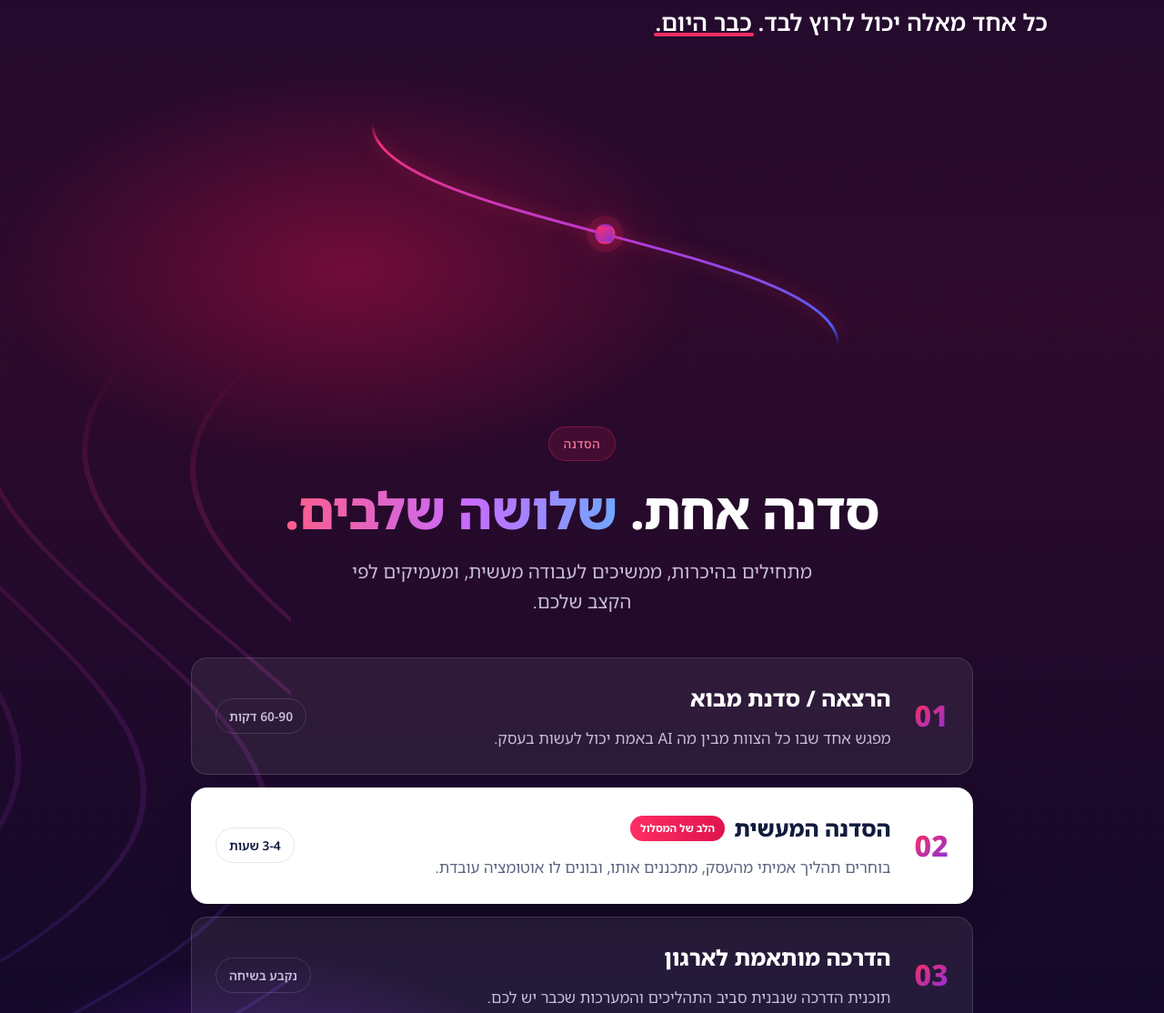
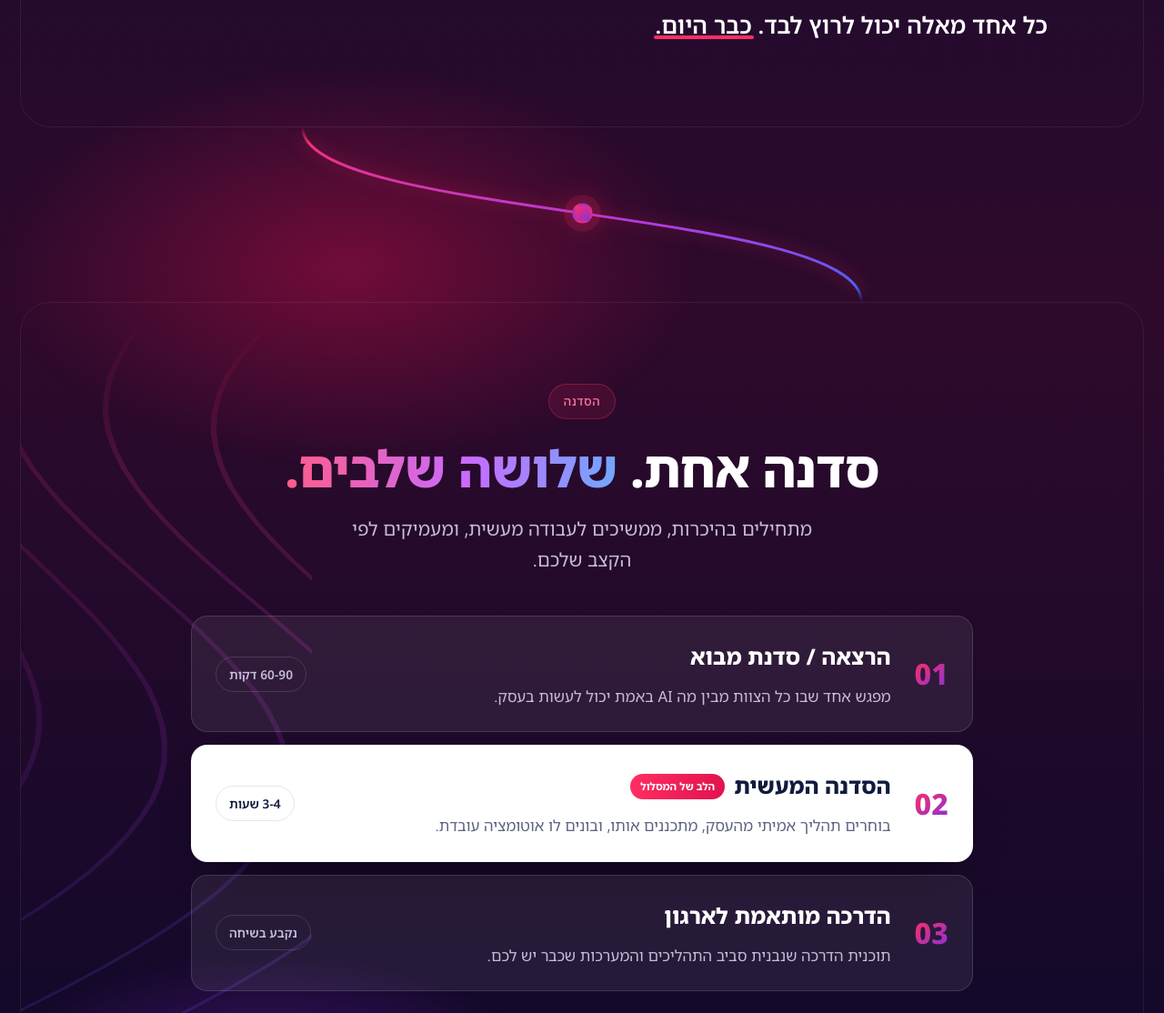
Before and after one commit to erezbrtl/automations, a plain HTML site: page index.html in a window 1280 px wide. Shown: the part 1545-2659 px from the top of the page at 91% size. Drawn offline with Linux system fonts and the light colour scheme.

Commit message:
Frame each section as a station, vary the legs between them
The route reads as progress now rather than decoration.

- Every section carries a hairline frame and warms up - brighter border,
  a touch more surface, a soft glow - while it holds the middle of the
  screen, so exactly one station is lit as you travel
- Station state is driven by the same scroll pass that draws the curves,
  which is more predictable than an observer that can light two at once;
  the observer stays as the reduced-motion path
- The curves no longer repeat: waypoints chain so each leg starts where
  the last ended, and every leg has its own bend and length

Verified across four scroll positions: one station lit at a time, moving
top → steps → examples → contact, and all six curves distinct.

```diff
--- a/assets/css/site.css
+++ b/assets/css/site.css
@@ -90,7 +90,27 @@ a { color: inherit; }
 
 /* ---------- Layout ---------- */
 .wrap { position: relative; z-index: 1; width: 100%; max-width: var(--measure); margin-inline: auto; padding-inline: var(--gutter); }
-.section { padding-block: var(--sect); position: relative; }
+/* every section is a station on the route: a hairline frame that
+   warms up once you arrive at it */
+.section {
+  position: relative;
+  padding-block: var(--sect);
+  max-width: calc(var(--measure) + var(--gutter) * 2.4);
+  margin-inline: auto;
+  border: 1px solid rgba(255, 255, 255, .07);
+  border-radius: clamp(20px, 2.6vw, 34px);
+  background: rgba(255, 255, 255, .014);
+  transition: border-color .6s ease, background .6s ease, box-shadow .6s ease;
+}
+.section.is-here {
+  border-color: rgba(255, 255, 255, .17);
+  background: rgba(255, 255, 255, .03);
+  box-shadow: 0 0 60px -30px rgba(255, 46, 99, .5), inset 0 1px 0 rgba(255, 255, 255, .05);
+}
+@media (max-width: 700px) {
+  .section { margin-inline: 10px; border-radius: 18px; }
+}
+@media (prefers-reduced-motion: reduce) { .section { transition: none; } }
 
 /* ---------------------------------------------------------
    One continuous ground for the whole page.
@@ -556,10 +576,13 @@ h1 + .btn-row, h2 + .btn-row, p + .btn-row, .h-sub + .btn-row { margin-top: clam
 .junction {
   position: relative;
   height: clamp(150px, 19vw, 260px);
+  /* legs of different lengths keep the descent from feeling metronomic */
   z-index: 1;
   pointer-events: none;
   overflow: hidden;
 }
+.junction:nth-of-type(2n) { height: clamp(126px, 15vw, 210px); }
+.junction:nth-of-type(3n) { height: clamp(170px, 22vw, 300px); }
 .junction svg {
   position: absolute; inset: 0; width: 100%; height: 100%; overflow: visible;
   -webkit-mask-image: linear-gradient(180deg, transparent 0%, #000 9%, #000 91%, transparent 100%);
--- a/assets/js/site.js
+++ b/assets/js/site.js
@@ -73,6 +73,16 @@
 
   /* ---------- the journey between the sections ---------- */
   var junctions = Array.prototype.slice.call(document.querySelectorAll(".junction"));
+  var sections = Array.prototype.slice.call(document.querySelectorAll("main > .section"));
+
+  /* the station you are standing in: the one holding the middle of the screen */
+  function updateStations() {
+    var mid = window.innerHeight * 0.5;
+    sections.forEach(function (sec) {
+      var r = sec.getBoundingClientRect();
+      sec.classList.toggle("is-here", r.top <= mid && r.bottom >= mid);
+    });
+  }
 
   function layoutJunctions() {
     junctions.forEach(function (j, i) {
@@ -84,13 +94,16 @@
       var draw = j.querySelector(".j-draw");
       svg.setAttribute("viewBox", "0 0 " + w + " " + h);
 
-      /* leave one side, arrive at the other, alternating down the page */
-      var rightFirst = i % 2 === 0;
-      var x0 = w * (rightFirst ? 0.68 : 0.32);
-      var x1 = w * (rightFirst ? 0.28 : 0.72);
+      /* waypoints chain so each curve starts where the last one ended,
+         and the bend of every leg differs so the route never repeats */
+      var lane = [0.70, 0.26, 0.74, 0.30, 0.64, 0.34, 0.72];
+      var bend = [[0.34, 0.66], [0.52, 0.46], [0.28, 0.74], [0.58, 0.40], [0.44, 0.58], [0.36, 0.70]];
+      var x0 = w * lane[i % lane.length];
+      var x1 = w * lane[(i + 1) % lane.length];
+      var b = bend[i % bend.length];
       var d = "M " + x0.toFixed(1) + " 0" +
-              " C " + x0.toFixed(1) + " " + (h * 0.44).toFixed(1) + ", " +
-                      x1.toFixed(1) + " " + (h * 0.56).toFixed(1) + ", " +
+              " C " + x0.toFixed(1) + " " + (h * b[0]).toFixed(1) + ", " +
+                      x1.toFixed(1) + " " + (h * b[1]).toFixed(1) + ", " +
                       x1.toFixed(1) + " " + h.toFixed(1);
       base.setAttribute("d", d);
       draw.setAttribute("d", d);
@@ -128,6 +141,7 @@
         dot.setAttribute("cy", head.y);
       }
     });
+    updateStations();
   }
 
   function fillJunctions() {
@@ -156,16 +170,17 @@
         jQueued = true;
         window.requestAnimationFrame(function () { drawJunctions(); jQueued = false; });
       }, { passive: true });
-    } else {
-      /* still light each stop as its gap is reached */
-      if ("IntersectionObserver" in window) {
-        var jObs = new IntersectionObserver(function (entries) {
-          entries.forEach(function (e) {
-            if (e.isIntersecting) { e.target.querySelector(".j-stop").classList.add("is-on"); }
-          });
-        }, { rootMargin: "0px 0px -30% 0px" });
-        junctions.forEach(function (j) { jObs.observe(j); });
-      }
+    } else if ("IntersectionObserver" in window) {
+      /* no scroll animation: light each stop and station as it is reached */
+      var stopObs = new IntersectionObserver(function (entries) {
+        entries.forEach(function (e) {
+          if (!e.isIntersecting) { return; }
+          if (e.target.classList.contains("junction")) { e.target.querySelector(".j-stop").classList.add("is-on"); }
+          else { e.target.classList.add("is-here"); }
+        });
+      }, { rootMargin: "0px 0px -30% 0px" });
+      junctions.forEach(function (j) { stopObs.observe(j); });
+      sections.forEach(function (sec) { stopObs.observe(sec); });
     }
   }
 
```
